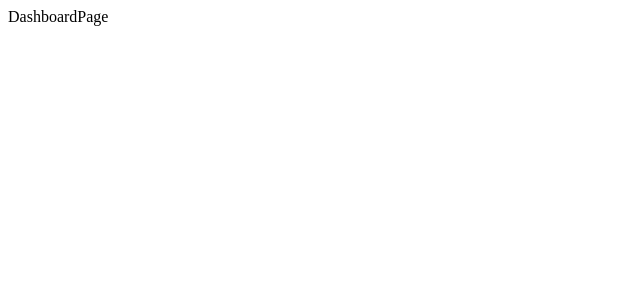
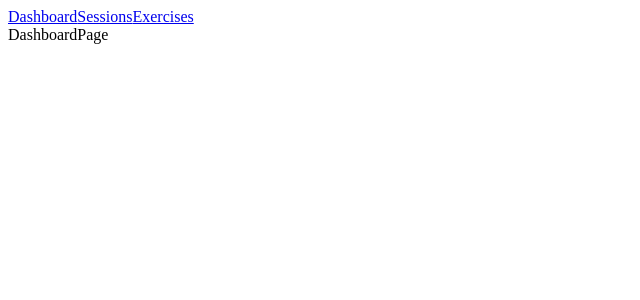
Before and after one commit to Lucidreline/ocd-lifts, a React (Vite) app in the folder apps/lifts-web/: page / in a window 1280 px wide. Shown: the top 300 px of the page, without its empty margins (0-640 px from the left). Built offline with nearby package versions, Linux system fonts and the light colour scheme.

Commit message:
Added a ugly nav bar.

```diff
--- a/apps/lifts-web/src/App.tsx
+++ b/apps/lifts-web/src/App.tsx
@@ -3,11 +3,13 @@ import './App.scss'
 import ExercisePage from './pages/exercises/Exercises.page'
 import SessionsPage from './pages/sessions/Sessions.page'
 import DashboardPage from './pages/dashboard/Dashboard.page'
+import NavBar from './components/navBar/NavBar.component'
 
 function App() {
 
   return (
     <div className="app">
+      <NavBar />
       <Routes>
         <Route path="/" element={<DashboardPage />} />
         <Route path="/sessions" element={<SessionsPage />} />
--- /dev/null
+++ b/apps/lifts-web/src/components/navBar/NavBar.component.tsx
@@ -0,0 +1,19 @@
+import { Link } from "react-router-dom"
+
+const NavBar = () => {
+    return (
+        <div className="nav-bar">
+            <span className="nav-link">
+                <Link to="/">Dashboard</Link>
+            </span>
+            <span className="nav-link">
+                <Link to="/sessions">Sessions</Link>
+            </span>
+            <span className="nav-link">
+                <Link to="/exercises">Exercises</Link>
+            </span>
+        </div>
+    )
+}
+
+export default NavBar
```
